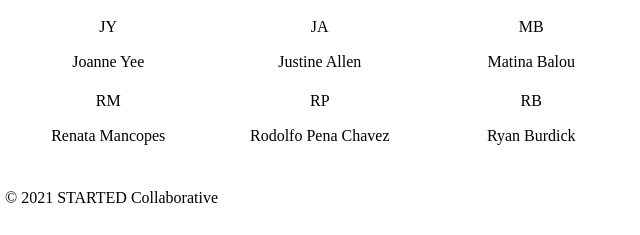
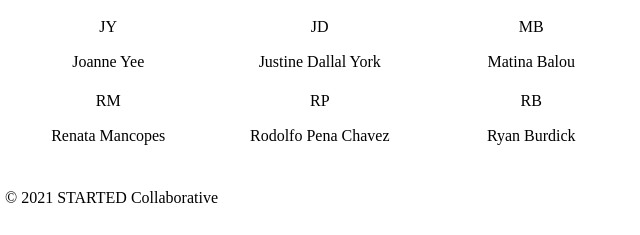
Before and after one commit to BrandonNoad/started, a Gatsby site: page /about in a window 1280 px wide. Shown: the part 518-753 px from the top of the page, 3-643 px from the left. Built offline with nearby package versions, Linux system fonts and the light colour scheme; Gatsby itself is replaced by a stand-in of ours.

Commit message:
Fix Justine's name in the contributors section

```diff
--- a/src/pages/about.js
+++ b/src/pages/about.js
@@ -11,7 +11,7 @@ const contributors = [
     'Catriona Steele',
     'Danielle Brates',
     'Joanne Yee',
-    'Justine Allen',
+    'Justine Dallal York',
     'Matina Balou',
     'Nicole Rogus-Pulia',
     'Pooja Gandhi',
```
